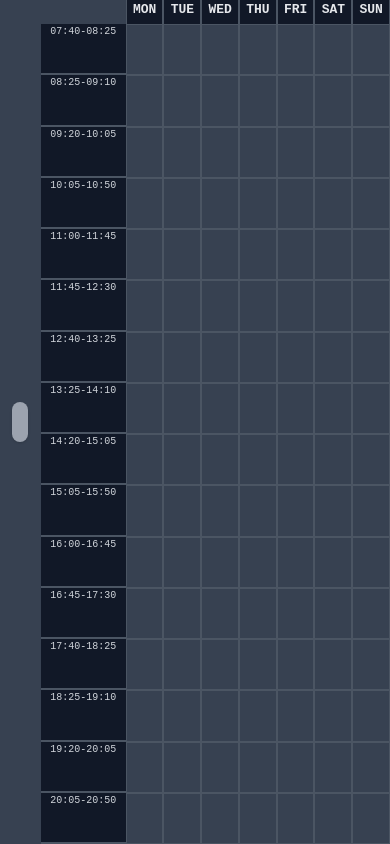
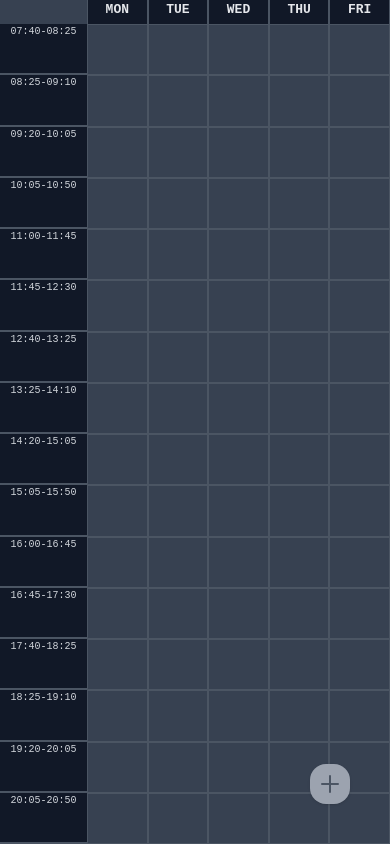
Before and after one commit to ganbold13/schedule-maker, a Next.js app: page / in a window 390 px wide. Built offline with nearby package versions, Linux system fonts and the light colour scheme.

Commit message:
daysLenght, mobile view improved

```diff
--- a/components/EventModal.js
+++ b/components/EventModal.js
@@ -251,6 +251,9 @@ function EventModal() {
               <option value={2}>
                 135 minutes
               </option>
+              <option value={4}>
+                270 minutes
+              </option>
               {/* {timesEnd.map((time, i) => (
                 <option key={i} defaultValue="ends" value={time}>
                   {time}
--- a/components/MainMenu.js
+++ b/components/MainMenu.js
@@ -1,14 +1,35 @@
 import { useState, useContext } from "react";
 import GlobalContext from "../context/GlobalContext";
-import EventModal from "./EventModal";
 
 function MainMenu() {
   //const [showEventModal, setShowEventModal] = useState(false);
 
-  const { showEventModal, setShowEventModal } = useContext(GlobalContext);
+  const { days, setShowEventModal, setIsSevenDays, isSevenDays } = useContext(GlobalContext);
 
   return (
-    <div className="MainMenu">
+    <div>
+    <button
+        onClick={() => {
+          setShowEventModal(true);
+        }}
+        className="shadow bg-gray-400 rounded-2xl fixed bottom-2 right-2 m-8 text-gray-600 py-2 px-2 hover:shadow-md hover:text-gray-800 transition hover:shadow-gray-500 xs:block xs1:hidden"
+      >
+        <svg
+          xmlns="http://www.w3.org/2000/svg"
+          className="h-6 w-6"
+          fill="none"
+          viewBox="0 0 24 24"
+          stroke="currentColor"
+        >
+          <path
+            strokeLinecap="round"
+            strokeLinejoin="round"
+            strokeWidth="2"
+            d="M12 4v16m8-8H4"
+          />
+        </svg>
+      </button>
+    <div className="xs:hidden xs1:block MainMenu">
       <button
         onClick={() => {
           setShowEventModal(true);
@@ -30,6 +51,13 @@ function MainMenu() {
           />
         </svg>
       </button>
+      <button onClick={() => {
+        isSevenDays? setIsSevenDays(false): setIsSevenDays(true);
+      }}
+        className="shadow bg-gray-400 rounded-2xl m-8 text-gray-600 py-2 px-2 hover:shadow-md hover:text-gray-800 transition hover:shadow-gray-500">
+        {days.length}
+      </button>
+    </div>
     </div>
   );
 }
--- a/components/table/CalendarHeader.js
+++ b/components/table/CalendarHeader.js
@@ -3,8 +3,9 @@ import GlobalContext from "../../context/GlobalContext";
 
 function CalendarHeader() {
 
-  const {days} = useContext(GlobalContext);
-  return <div className="bg-gray-900 grid grid-cols-7 grid-rows-1 h-6 min-h-6 ">
+  const {days, isSevenDays} = useContext(GlobalContext);
+  console.log("grid-cols-5, grid-cols-7");
+  return <div className={`bg-gray-900 grid  ${isSevenDays? 'grid-cols-7': 'grid-cols-5'} grid-rows-1 h-6 min-h-6`}>
       {days.map((day, i)=>(
           <p key={i} className="border-x border-gray-600 text-center font-semibold text-gray-200">{day}</p>
       ))}
--- a/components/table/Days.js
+++ b/components/table/Days.js
@@ -2,12 +2,8 @@ import { Fragment, useContext, useEffect, useState } from "react";
 import GlobalContext from "../../context/GlobalContext";
 import Grid from "./Grid";
 
-
-
-
 function Days() {
-  const {days, timesStart, timesEnd} = useContext(GlobalContext);
-
+  const { days, timesStart, timesEnd, isSevenDays } = useContext(GlobalContext);
   // return (
   //   <div className="grid grid-cols-7 grid-rows-1 h-full">
   //     {days.map((day, i)=> (
@@ -16,14 +12,17 @@ function Days() {
   //     <hr className="bg-gray-400"/>
   //   </div>
   // )
-  var isLab = false;
+
+  console.log(days);
 
   return (
-    <div className="flex-1 grid grid-cols-7 grid-rows-16 content">
+    <div
+        className={`flex-1 grid ${isSevenDays? 'grid-cols-7': 'grid-cols-5'} grid-rows-16 content`}
+    >
       {timesStart.map((time, i) => (
         <Fragment key={i}>
           {days.map((day, index) => (
-            <Grid key={index}  day={day} timeStart={time} startIndex={i}/>
+            <Grid key={index} day={day} timeStart={time} startIndex={i} />
           ))}
         </Fragment>
       ))}
--- a/components/table/Grid.js
+++ b/components/table/Grid.js
@@ -4,7 +4,7 @@ import GlobalContext from "../../context/GlobalContext";
 
 function Grid({ day, timeStart, startIndex }) {
   const [events, setEvents] = useState([]);
-  const { timesEnd, savedEvents, setSelectedEvent, setShowEventModal } =
+  const { timesEnd, isSevenDays, savedEvents, setSelectedEvent, setShowEventModal } =
     useContext(GlobalContext);
   useEffect(() => {
     const event = savedEvents.filter(
@@ -23,10 +23,12 @@ function Grid({ day, timeStart, startIndex }) {
             evt.label
           } shadow-sm absolute flex flex-col justify-center rounded-md  z-10 cursor-pointer hover:scale-x-105 hover:shadow-lg transition ${
             evt.duration == 0
-              ? "event45"
+              ? (isSevenDays?"event45":"event45-5")
               : evt.duration == 1
-              ? "event90"
-              : "event135"
+              ? (isSevenDays?"event90":"event90-5")
+              : evt.duration == 2
+              ? (isSevenDays?"event135":"event135-5")
+              : (isSevenDays?"event270":"event270-5")
           }`}
           onClick={() => {
             setSelectedEvent(evt), setShowEventModal(true);
--- a/components/ui/Layout.js
+++ b/components/ui/Layout.js
@@ -19,7 +19,7 @@ function Layout() {
       <Fragment>
         <div className="flex flex-1">
             <Sidebar />
-          <div className="w-full flex flex-col">
+          <div className="w-full flex flex-col ">
             <CalendarHeader />
             <Days />
           </div>
--- a/context/ContextWrapper.js
+++ b/context/ContextWrapper.js
@@ -29,7 +29,13 @@ function initEvents() {
 }
 
 export default function ContextWrapper(props) {
-  const days = ["MON", "TUE", "WED", "THU", "FRI", "SAT", "SUN"];
+
+  const [isSevenDays, setIsSevenDays] = useState(false);
+  var days = []
+  isSevenDays? days =  ["MON", "TUE", "WED", "THU", "FRI",
+  'SAT', 'SUN']: days = ["MON", "TUE", "WED", "THU", "FRI"]
+
+
   const timesStart = [
     "07:40",
     "08:25",
@@ -67,14 +73,7 @@ export default function ContextWrapper(props) {
     "20:50",
   ];
 
-  function searchIndex(a){
-      for(var i =0; i< timesStart.lenght; i++){
-        if(a==timesStart[i]){
-          console.log(i);
-          return i;
-        }
-      }
-  }
+
 
   const [selectedEvent, setSelectedEvent] = useState(null);
   const [savedEvents, dispatchCallEvent] = useReducer(
@@ -89,6 +88,8 @@ export default function ContextWrapper(props) {
 
   const [showEventModal, setShowEventModal] = useState();
 
+
+
   return (
     <GlobalContext.Provider
       value={{
@@ -101,7 +102,8 @@ export default function ContextWrapper(props) {
         days,
         timesStart,
         timesEnd,
-        searchIndex,
+        isSevenDays,
+        setIsSevenDays,
       }}
     >
       {props.children}
--- a/context/GlobalContext.js
+++ b/context/GlobalContext.js
@@ -10,7 +10,8 @@ const GlobalContext = createContext({
     timesEnd: [],
     selectedEvent: null,
     setSelectedEvent: ()=> {},
-    searchIndex: ()=>{}
+    isSevenDays: false,
+    setIsSevenDays: ()=> {},
 });
 
 export default GlobalContext;
--- a/styles/globals.css
+++ b/styles/globals.css
@@ -10,19 +10,22 @@ body {
 }
 .MainMenu {
   width: 10.5vw;
+  min-width: 100px;
   display: flex;
+  flex-direction: column;
   align-items: center;
   justify-content: center;
 }
 .MainMenu button {
   width: 4vw;
+  min-width: 40px;
   display: flex;
   justify-content: center;
   align-items: center;
 }
 .modal {
-    width: 25%;
-    min-width: 250px;
+  width: 25%;
+  min-width: 250px;
 }
 .dayChoose label {
   cursor: pointer;
@@ -46,27 +49,61 @@ body {
 .dayChoose label input[type="radio"]:checked ~ span {
   @apply text-gray-200 bg-gray-900;
 }
-
+.event45 {
+  max-width: 11.5vw;
+  height: 21px;
+  width: 10vw;
+  min-width: 4vw;
+  min-height: 5.75vh;
+}
 .event90 {
   max-width: 11.5vw;
-  height: 44px;
+  height: 42px;
   width: 10vw;
   min-width: 4vw;
   min-height: 11.75vh;
 }
-.event45 {
+.event135 {
   max-width: 11.5vw;
-  height: 22px;
+  height: 64px;
   width: 10vw;
+  min-width: 4vw;
+  min-height: 17.75vh;
+}
+.event270 {
+  max-width: 11.5vw;
+  height: 130px;
+  width: 10vw;
+  min-width: 4vw;
+  min-height: 35.75vh;
+}
+.event45-5 {
+  max-width: 16vw;
+  height: 21px;
+  width: 14vw;
   min-width: 4vw;
   min-height: 5.75vh;
 }
-.event135 {
-  max-width: 11.5vw;
-  height: 66px;
-  width: 10vw;
+.event90-5 {
+  max-width: 16vw;
+  height: 42px;
+  width: 14vw;
+  min-width: 4vw;
+  min-height: 11.75vh;
+}
+.event135-5 {
+  max-width: 16vw;
+  height: 64px;
+  width: 14vw;
   min-width: 4vw;
   min-height: 17.75vh;
+}
+.event270-5 {
+  max-width: 16vw;
+  height: 130px;
+  width: 14vw;
+  min-width: 4vw;
+  min-height: 35.75vh;
 }
 .content {
   width: 100%;
--- a/tailwind.config.js
+++ b/tailwind.config.js
@@ -4,10 +4,15 @@ module.exports = {
     "./components/**/*.{js, ts, jsx, tsx}",
   ],
   theme: {
+    screens: {
+      'xs': '0px',
+      'xs1': '540px',
+    },
     extend: {
       gridTemplateColumns: {
         '1/5': '1fr 3fr'
       }
+
     },
   },
   plugins: [],
```
